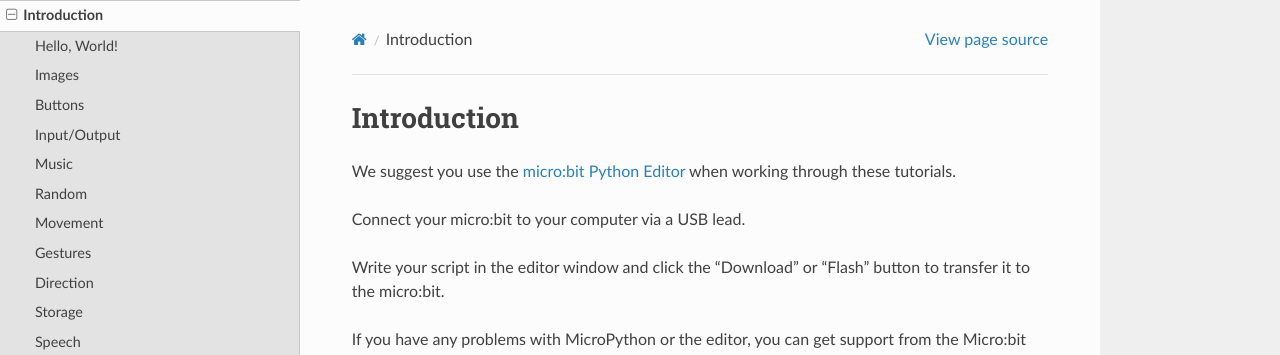
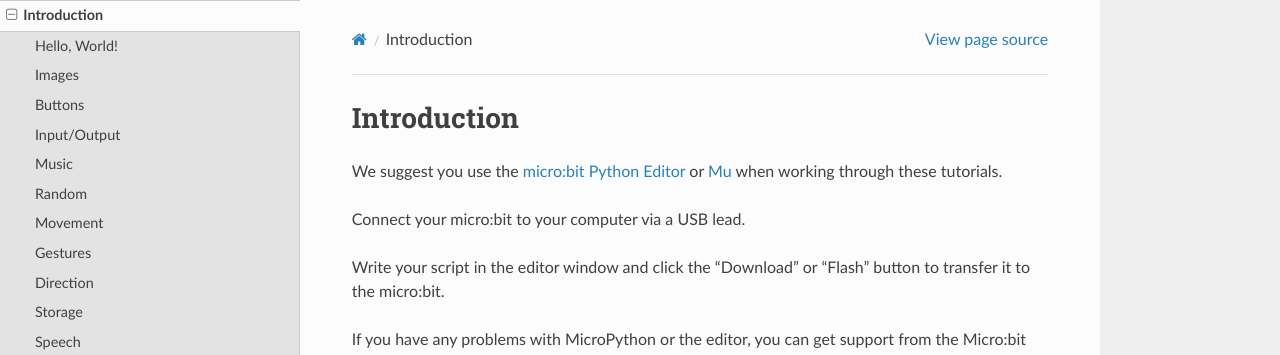
Before and after one commit to bbcmicrobit/micropython, a Sphinx documentation site: the page built from docs/tutorials/introduction.rst, in a window 1280 px wide and 900 px high. Shown: the top 355 px of the window. Built offline with Sphinx 7.4.7 and the Read the Docs theme 2.0.0, drawn with Linux system fonts in a browser that asks for light colours.

```diff
--- a/docs/index.rst
+++ b/docs/index.rst
@@ -29,7 +29,7 @@ to program the micro:bit.
 
 .. note::
 
-   MicroPython will not work in the MakeCode editor, as this
+   The MicroPython API will not work in the MakeCode editor, as this
    uses a `different version of Python. <https://support.microbit.org/support/solutions/articles/19000111744-makecode-python-and-micropython>`_
 
 .. image:: comic.png
--- a/docs/tutorials/introduction.rst
+++ b/docs/tutorials/introduction.rst
@@ -2,8 +2,8 @@ Introduction
 ------------
 .. _Tutorials:
 
-We suggest you use the `micro:bit Python Editor <https://python.microbit.org>`_ when
-working through these tutorials.
+We suggest you use the `micro:bit Python Editor <https://python.microbit.org>`_
+or `Mu <https://codewith.mu/>`_ when working through these tutorials.
 
 Connect your micro:bit to your computer via a USB lead.
 
```
